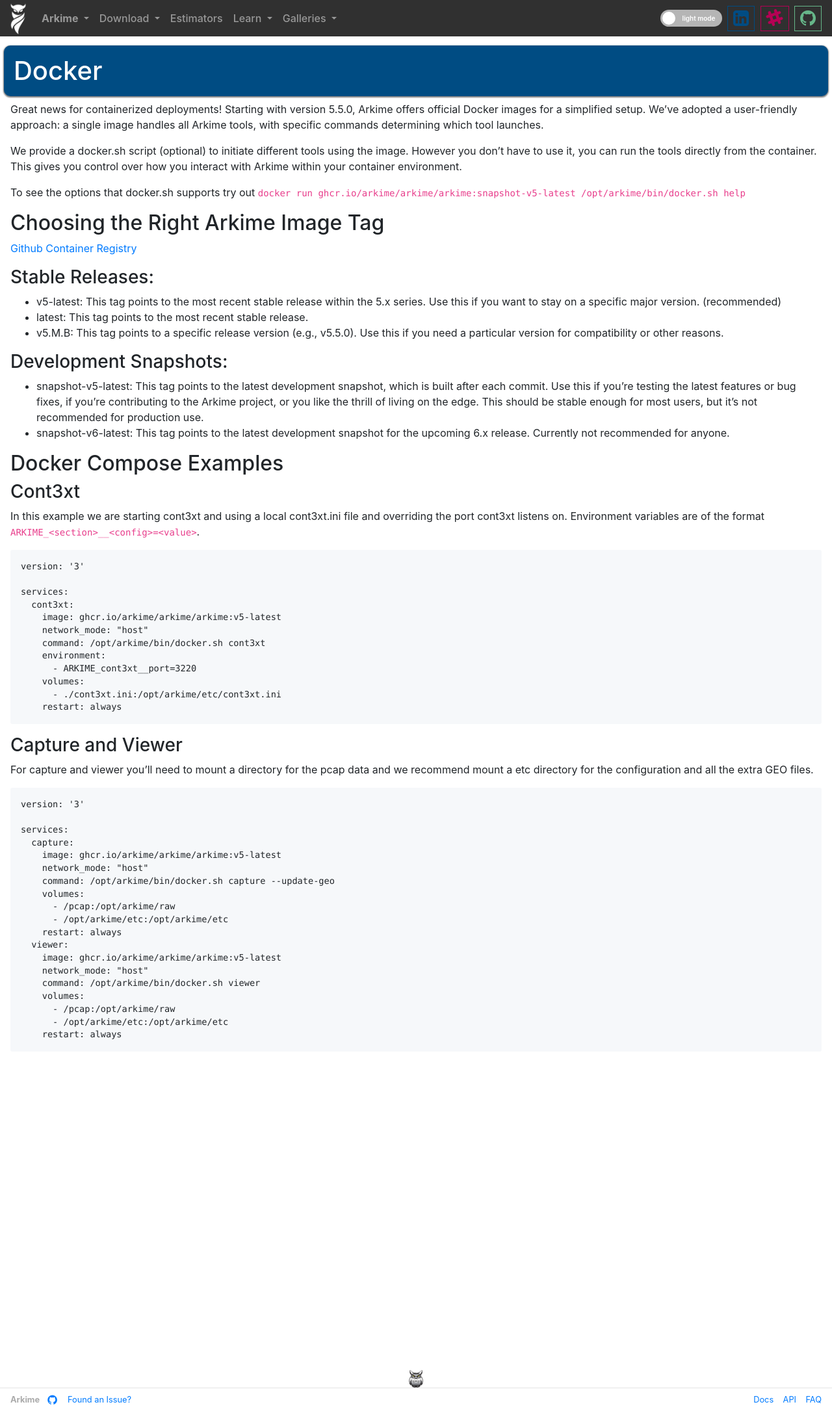
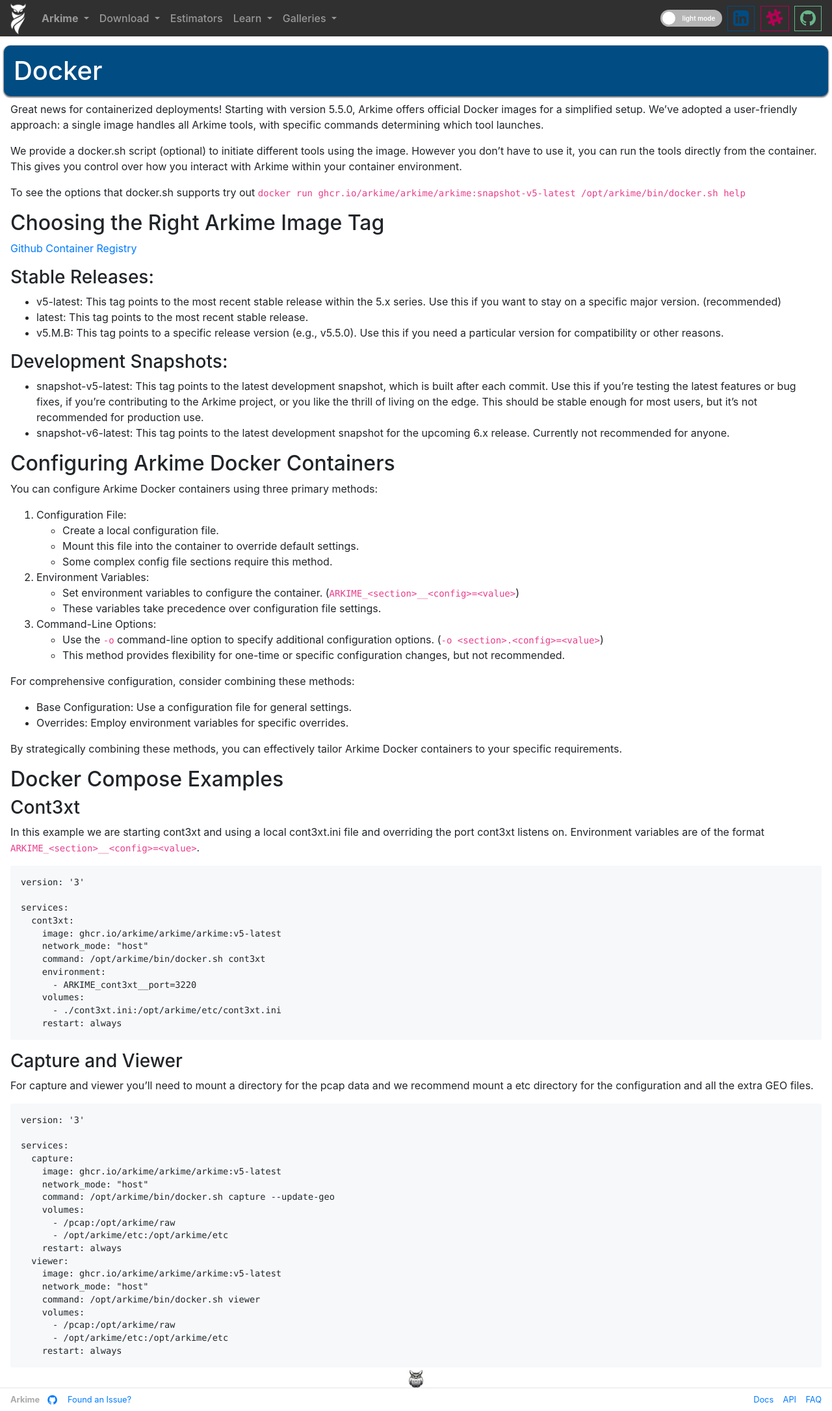
Before and after one commit to arkime/arkimeweb, a Jekyll site: the page built from _wiki/docker.md, in a window 1280 px wide. Shown: the whole page at 65% size. Built offline with Jekyll 4.4.1, drawn with Linux system fonts in a browser that asks for light colours.

Commit message:
added more

```diff
--- a/_wiki/docker.md
+++ b/_wiki/docker.md
@@ -35,6 +35,28 @@
 
 * snapshot-v5-latest: This tag points to the latest development snapshot, which is built after each commit. Use this if you're testing the latest features or bug fixes, if you're contributing to the Arkime project, or you like the thrill of living on the edge. This should be stable enough for most users, but it's not recommended for production use.
 * snapshot-v6-latest: This tag points to the latest development snapshot for the upcoming 6.x release. Currently not recommended for anyone.
+
+## Configuring Arkime Docker Containers
+{: .subsection }
+
+You can configure Arkime Docker containers using three primary methods:
+
+1. Configuration File:
+* Create a local configuration file.
+* Mount this file into the container to override default settings.
+* Some complex config file sections require this method.
+2. Environment Variables:
+* Set environment variables to configure the container. (`ARKIME_<section>__<config>=<value>`)
+* These variables take precedence over configuration file settings.
+3. Command-Line Options:
+* Use the `-o` command-line option to specify additional configuration options. (`-o <section>.<config>=<value>`)
+* This method provides flexibility for one-time or specific configuration changes, but not recommended.
+
+For comprehensive configuration, consider combining these methods:
+* Base Configuration: Use a configuration file for general settings.
+* Overrides: Employ environment variables for specific overrides.
+
+By strategically combining these methods, you can effectively tailor Arkime Docker containers to your specific requirements.
 
 ## Docker Compose Examples
 {: .subsection }
```
